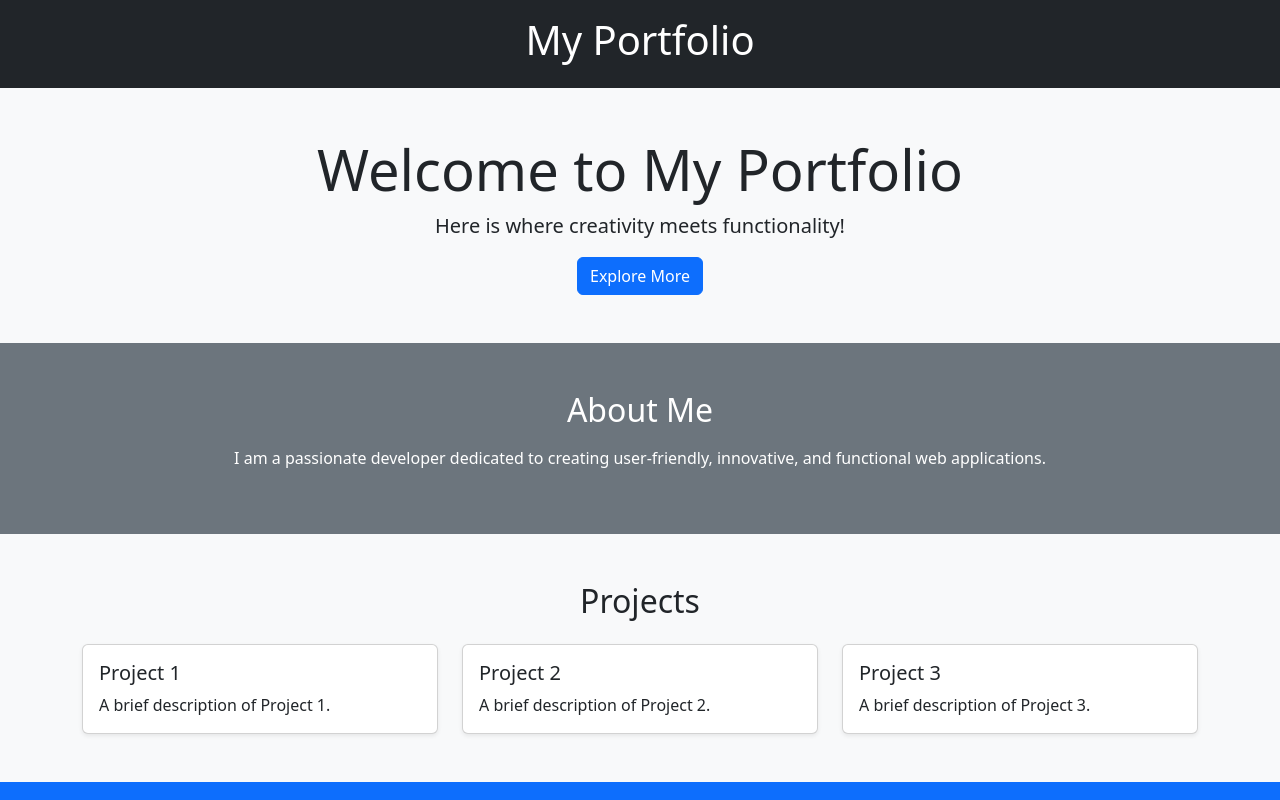
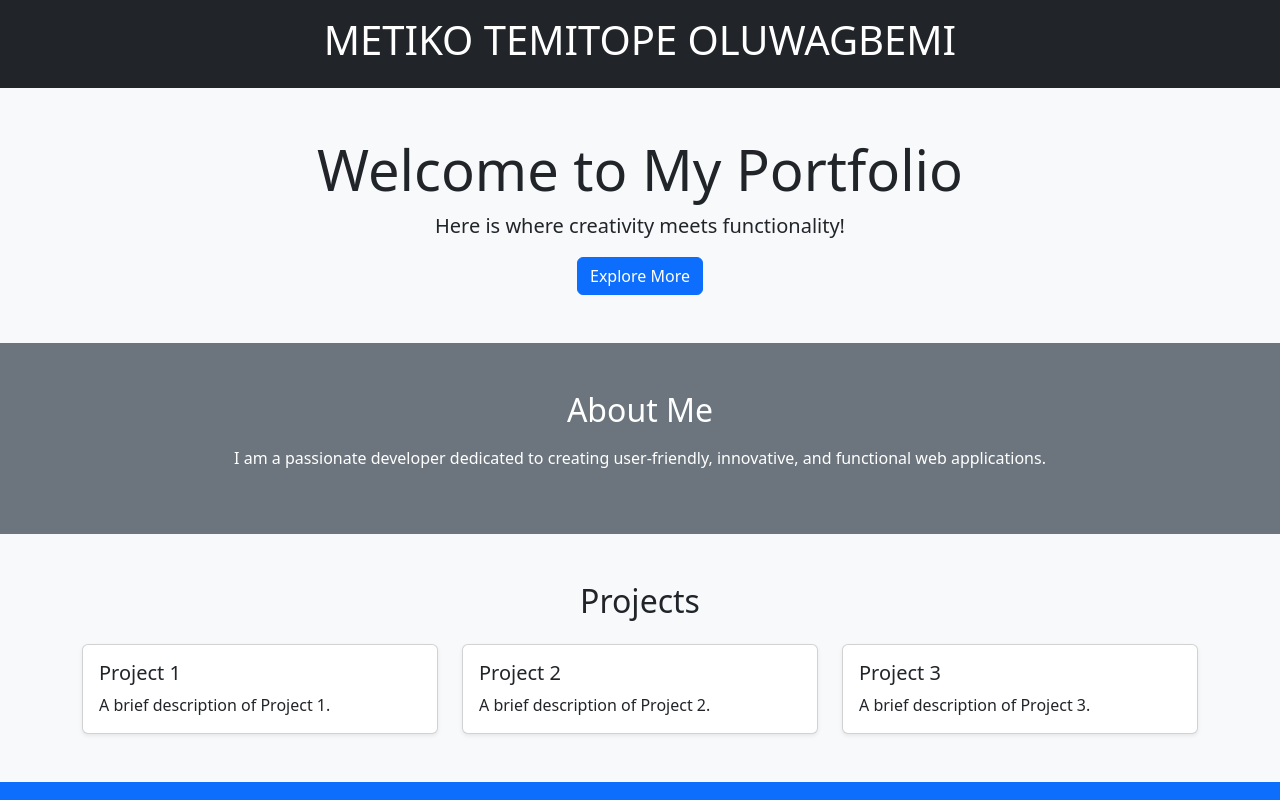
Before and after one commit to metiko/my-portfolio, a React (Create React App) app: page / in a window 1280 px wide. Shown: the top 800 px of the page. Built offline with nearby package versions, Linux system fonts and the light colour scheme.

Commit message:
EDIT HEADER

```diff
--- a/src/components/header.js
+++ b/src/components/header.js
@@ -4,7 +4,7 @@ function Header() {
   return (
     <header className="bg-dark text-white py-3">
       <div className="container">
-        <h1 className="text-center">My Portfolio</h1>
+        <h1 className="text-center">METIKO TEMITOPE OLUWAGBEMI</h1>
       </div>
     </header>
   );
```
